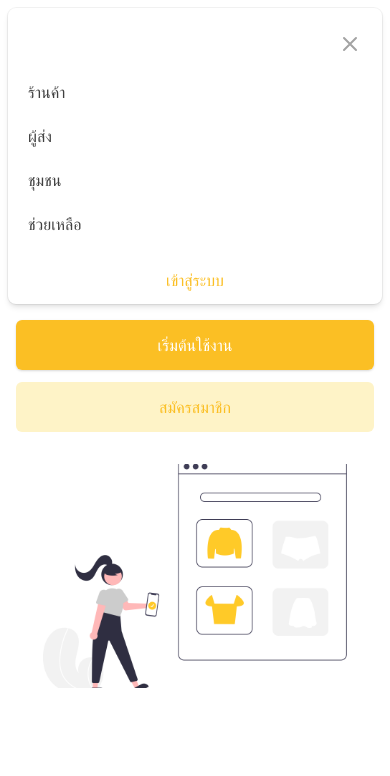
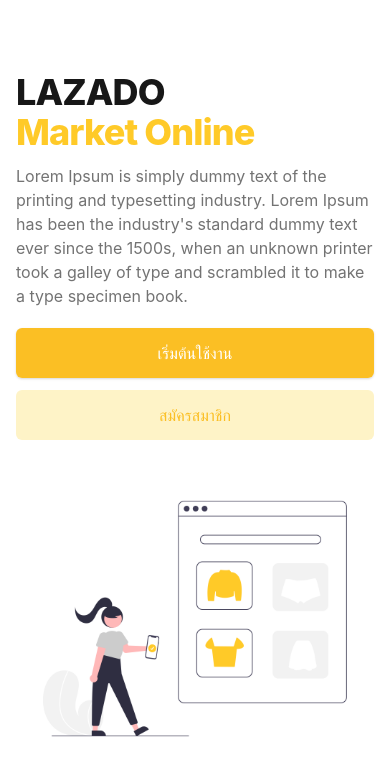
Before and after one commit to Falcon9-Thailand/lazado-nextjs, a Next.js app: page / in a window 390 px wide. Shown: the top 776 px of the page. Built offline with nearby package versions, Linux system fonts and the light colour scheme.

Commit message:
Insert a motion all the pages

```diff
--- a/package.json
+++ b/package.json
@@ -12,6 +12,7 @@
     "@types/styled-components": "^5.1.7",
     "autoprefixer": "^10.2.1",
     "firebase": "^8.2.1",
+    "framer-motion": "^3.2.1",
     "next": "10.0.4",
     "postcss": "^8.2.4",
     "react": "17.0.1",
--- a/pages/_app.tsx
+++ b/pages/_app.tsx
@@ -2,14 +2,19 @@
 import App from "next/app";
 import { AppProps, AppContext } from "next/app";
 import { GlobalStyle } from "../styles/global.styled";
+import { motion } from "framer-motion";
 import "styles/tailwind.css";
 
-function MyApp({ Component, pageProps }: AppProps) {
+function MyApp({ Component, pageProps, router }: AppProps) {
   return (
-    <React.Fragment>
+    <motion.div
+      key={router.route}
+      initial={{ opacity: 0, y: 0 }}
+      animate={{ opacity: 1, y: 8 }}
+    >
       <Component {...pageProps} />
       <GlobalStyle />
-    </React.Fragment>
+    </motion.div>
   );
 }
 
--- a/pages/index.tsx
+++ b/pages/index.tsx
@@ -5,12 +5,9 @@
 import Link from "next/link";
 import styles from "styles/Home.module.css";
 
-export interface Props {
-
-}
+export interface Props {}
 
 const index = (props: Props): ReactElement => {
-
   return (
     <div className="relative bg-white overflow-hidden">
       <div className="max-w-7xl mx-auto">
@@ -70,11 +67,10 @@
             </nav>
           </div>
 
-          <div className="absolute top-0 inset-x-0 p-2 transition transform origin-top-right md:hidden">
+          {/* <div className="absolute top-0 inset-x-0 p-2 transition transform origin-top-right md:hidden">
             <div className="rounded-lg shadow-md bg-white ring-1 ring-black ring-opacity-5 overflow-hidden">
               <div className="px-5 pt-4 flex items-center justify-between">
-                {/* Logo App */}
-                <div></div>
+                <div>Logo App</div>
                 <div className="-mr-2">
                   <button
                     type="button"
@@ -148,7 +144,7 @@
                 </div>
               </div>
             </div>
-          </div>
+          </div> */}
 
           <main className="mt-10 mx-auto max-w-7xl px-4 sm:mt-12 sm:px-6 md:mt-16 lg:mt-20 lg:px-8 xl:mt-28">
             <div className="sm:text-center lg:text-left">
@@ -164,12 +160,14 @@
               </p>
               <div className="mt-5 sm:mt-8 sm:flex sm:justify-center lg:justify-start">
                 <div className="rounded-md shadow">
+                  <Link href="login">
                     <a
                       href="#"
                       className="w-full flex items-center justify-center px-8 py-3 border border-transparent text-base font-medium rounded-md text-white bg-yellow-400 hover:bg-yellow md:py-4 md:text-lg md:px-10"
                     >
                       เริ่มต้นใช้งาน
                     </a>
+                  </Link>
                 </div>
                 <div className="mt-3 sm:mt-0 sm:ml-3">
                   <a
@@ -184,9 +182,9 @@
           </main>
         </div>
       </div>
-      <div className="lg:absolute lg:inset-y-0 lg:right-0 lg:w-1/2">
+      <div className="lg:absolute lg:inset-y-0 lg:right-0 lg:w-1/2 bg-black flex items-center justify-end">
         <img
-          className=" h-56 w-full object-cover sm:h-72 md:h-96 lg:w-full lg:h-full"
+          className=" object-cover lg:w-full lg:h-full xl:w-full"
           src="/undraw_Online_shopping_re_k1sv.png"
           alt=""
         />
@@ -196,8 +194,6 @@
 };
 
 export const getStaticProps: GetStaticProps = async (context) => {
-
-
   return {
     props: {},
   };
--- a/pages/login.tsx
+++ b/pages/login.tsx
@@ -74,7 +74,7 @@
           <div>
             <button
               type="submit"
-              className="group relative w-full flex justify-center py-2 px-4 border border-transparent text-sm font-medium rounded-md text-white bg-yellow-400 hover:bg-yellow-500 focus:outline-none focus:ring-2 focus:ring-offset-2 focus:ring-yellow"
+              className="group relative w-full flex justify-center py-2 px-4 border border-transparent text-sm font-medium rounded-md text-white bg-yellow-400 hover:bg-yellow-500 focus:outline-none focus:ring-2 focus:ring-offset-2 focus:ring-yellow-400"
             >
               เข้าสู่ระบบ
             </button>
```
Also changed, not shown: 1 other file (tests, documents, lock files or other folders). Lines whose indentation alone changed are shown as unchanged.
